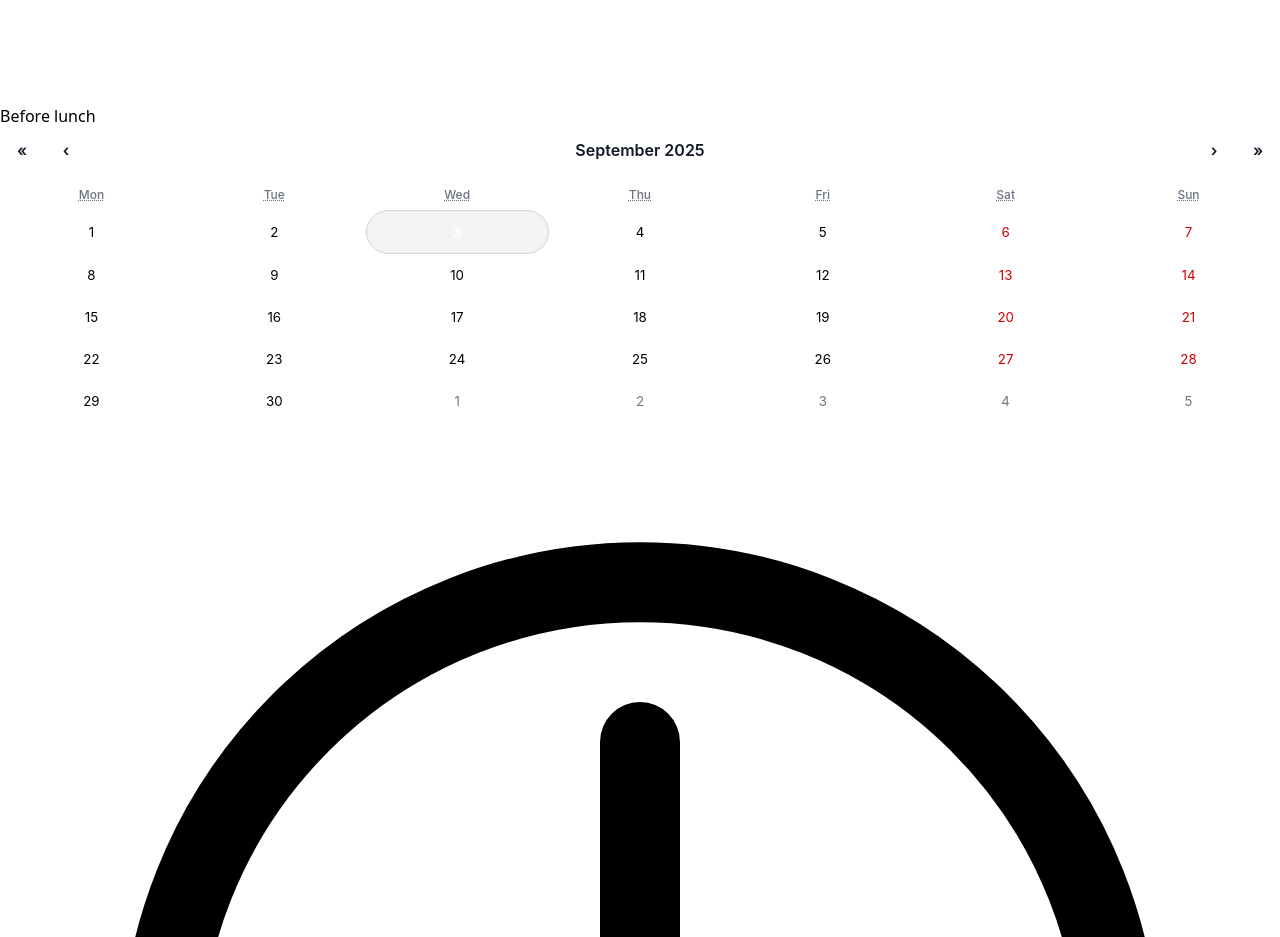
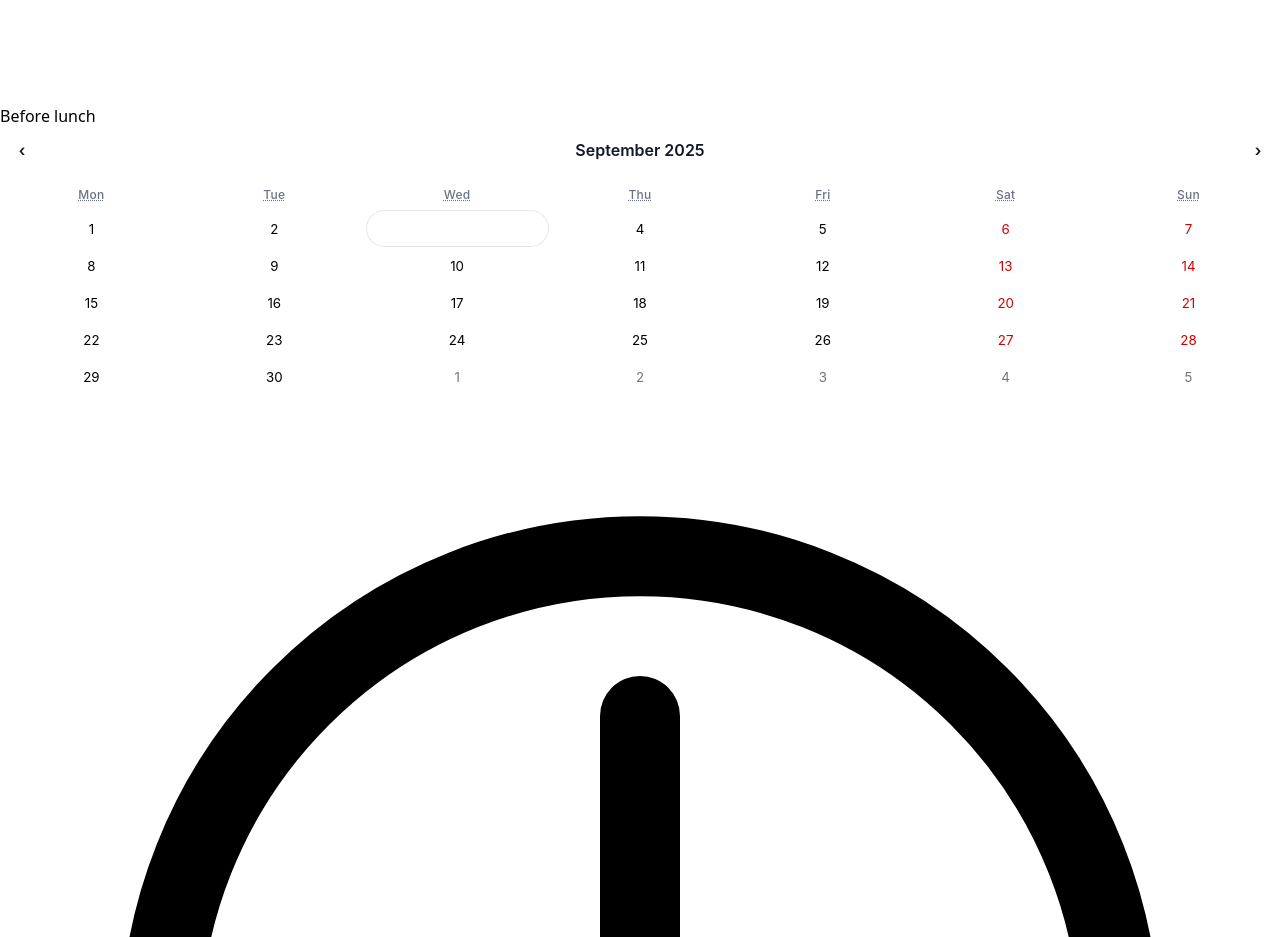
Before and after one commit to abhidnya04/Scheduler, a React (Vite) app in the folder calendly-clone-landing/: page /schedule in a window 1280 px wide. Shown: the part 5160-6097 px from the top of the page. Built offline with nearby package versions, Linux system fonts and the light colour scheme.

Commit message:
cal ui update

```diff
--- a/calendly-clone-landing/src/components/calendar-style.css
+++ b/calendly-clone-landing/src/components/calendar-style.css
@@ -19,11 +19,17 @@
     font-weight: 600;
     border-radius: 0.5rem;
     padding: 0.25rem 0.5rem;
-    transition: background 0.2s;
+    transition: background 0.2s, color 0.2s;
   }
 
   .custom-calendar .react-calendar__navigation button:hover {
     background: #f3f4f6;
+  }
+
+  /* Hide double arrows for a cleaner look */
+  .custom-calendar .react-calendar__navigation__prev2-button,
+  .custom-calendar .react-calendar__navigation__next2-button {
+    display: none;
   }
 
   /* Weekdays */
@@ -32,18 +38,20 @@
     font-size: 0.75rem;
     font-weight: 500;
     color: #6b7280;
+    letter-spacing: 0.02em;
   }
 
   /* Days */
   .custom-calendar .react-calendar__tile {
-    padding: 0.75rem;
+    padding: 0.6rem;
     text-align: center;
     border-radius: 9999px; /* full circle */
-    transition: background 0.2s, color 0.2s;
+    transition: background 0.2s, color 0.2s, box-shadow 0.2s;
+    cursor: pointer;
   }
 
   .custom-calendar .react-calendar__tile:enabled:hover {
-    background: #e0e7ff; /* indigo-100 */
+    background: #eef2ff; /* indigo-50 */
     color: #1e3a8a; /* indigo-900 */
   }
 
@@ -52,11 +60,24 @@
     background: #4f46e5; /* indigo-600 */
     color: white;
     font-weight: 600;
+    box-shadow: 0 1px 2px rgba(0,0,0,0.06), 0 1px 3px rgba(0,0,0,0.1);
   }
 
-  /* Today */
+  /* Today (subtle) */
   .custom-calendar .react-calendar__tile--now {
-    background: #f3f4f6;
-    border: 1px solid #d1d5db;
+    background: transparent;
+    box-shadow: inset 0 0 0 1px #e5e7eb; /* gray-200 ring */
     font-weight: 600;
   }
+
+  /* Focus state */
+  .custom-calendar .react-calendar__tile:focus {
+    outline: none;
+    box-shadow: inset 0 0 0 2px #c7d2fe; /* indigo-200 */
+  }
+
+  /* Disabled tiles */
+  .custom-calendar .react-calendar__tile:disabled {
+    background: #f9fafb; /* gray-50 */
+    color: #9ca3af; /* gray-400 */
+  }
```
